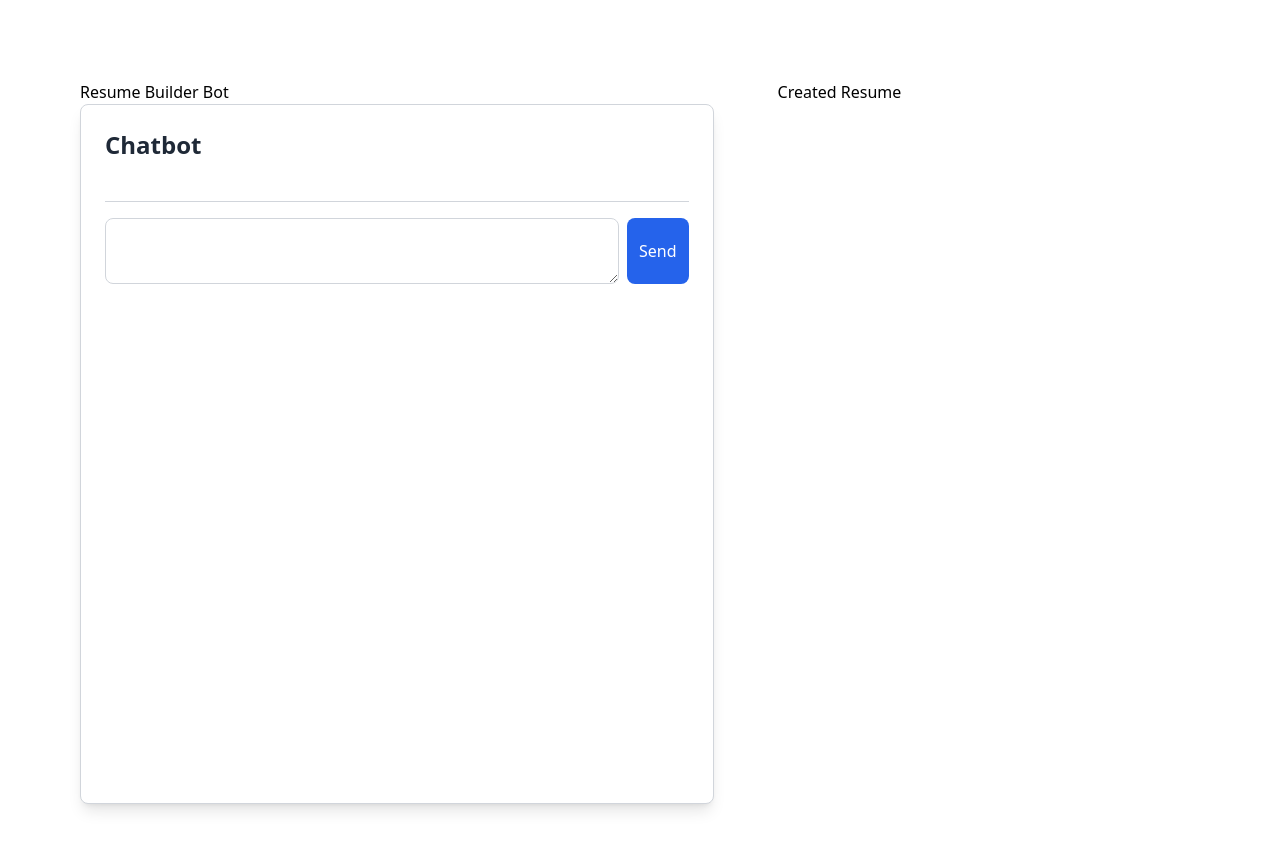
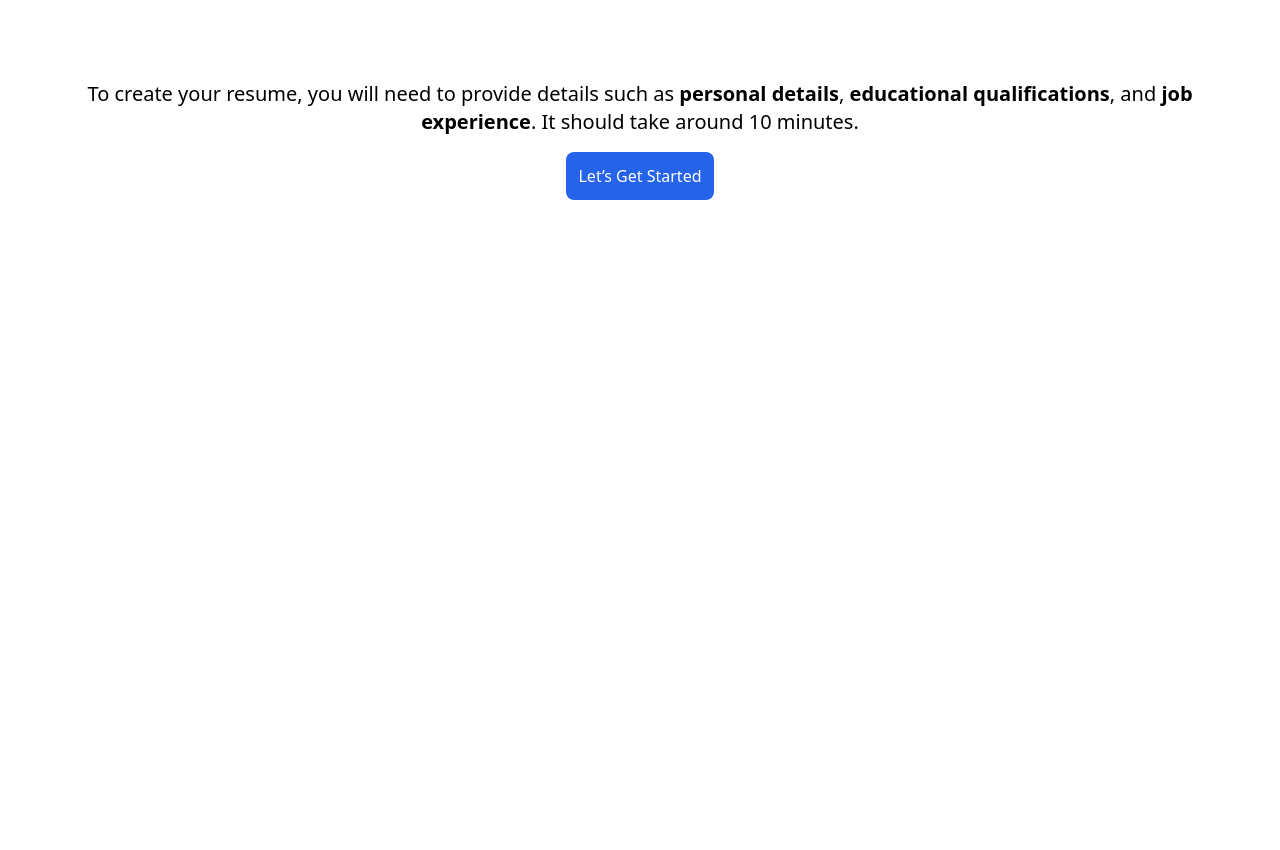
Before and after one commit to SayoniDuttaRoy/unstop-fe, a Next.js app: page /resume-builder in a window 1280 px wide. Shown: the top 850 px of the page. After the commit the page ends 800 px from the top, so only its background shows below. Built offline with nearby package versions, Linux system fonts and the light colour scheme.

Commit message:
resume builder

```diff
--- a/app/resume-builder/page.tsx
+++ b/app/resume-builder/page.tsx
@@ -7,16 +7,16 @@ interface ChatMessage {
   text: string;
 }
 
-export default function page() {
+export default function Page() {
   const [messages, setMessages] = useState<ChatMessage[]>([]);
   const [inputVal, setInputVal] = useState("");
   const [runId, setRunId] = useState("");
   const [createdResume, setCreatedResume] = useState("");
+  const [showChatbot, setShowChatbot] = useState(false); // New state to control display
 
-  const handleUserMessageSend = async () => {
-    const messageToSend = inputVal.trim();
+  const handleUserMessageSend = async (message?: string) => {
+    const messageToSend = inputVal.trim() || message || "";
     if (messageToSend === "") {
-      // Do not send empty messages
       return;
     }
     const newMessage: ChatMessage = { role: "user", text: messageToSend };
@@ -81,7 +81,7 @@ export default function page() {
         const decodedValue = decoder.decode(value, { stream: true });
         partialData += decodedValue;
         let lines = partialData.split("\n");
-        partialData = lines.pop() || ""; // Save incomplete line for next iteration
+        partialData = lines.pop() || "";
         for (let line of lines) {
           line = line.trim();
           if (line.startsWith("data:")) {
@@ -100,14 +100,12 @@ export default function page() {
                   setMessages((chatMessages: any) => {
                     const lastMessage = chatMessages[chatMessages.length - 1];
                     if (lastMessage && lastMessage.role === "ai") {
-                      // Remove the last message if it's from a bot
                       const updatedMessages = chatMessages.slice(0, -1);
                       return [
                         ...updatedMessages,
                         { text: streamingOutputMsg, role: "ai" },
                       ];
                     }
-                    // If the last message is not from a bot, just add the new bot message
                     return [
                       ...chatMessages,
                       { text: streamingOutputMsg, role: "ai" },
@@ -130,12 +128,36 @@ export default function page() {
     return streamingOutputMsg;
   };
 
+  const startChat = () => {
+    handleUserMessageSend("Start");
+    setShowChatbot(true);
+  }
+
   return (
     <div className="flex gap-16 p-20">
+      {!showChatbot ? (
+        <div className="w-full text-center">
+          <p className="text-xl mb-4">
+            To create your resume, you will need to provide details such as{" "}
+            <strong>personal details</strong>,{" "}
+            <strong>educational qualifications</strong>, and{" "}
+            <strong>job experience</strong>. It should take around 10 minutes.
+          </p>
+          <button
+            onClick={() => startChat()}
+            className="p-3 bg-blue-600 text-white rounded-lg hover:bg-blue-700 transition-colors"
+          >
+            Let’s Get Started
+          </button>
+        </div>
+      ) : (
+        <>
           <div className="w-[60%]">
             <p>Resume Builder Bot</p>
             <div className="max-w-2xl w-full p-6 border border-gray-300 rounded-lg shadow-lg space-y-4 bg-white h-[700px] overflow-y-auto">
-          <h2 className="text-2xl font-semibold text-gray-800 mb-4">Chatbot</h2>
+              <h2 className="text-2xl font-semibold text-gray-800 mb-4">
+                Chatbot
+              </h2>
               <div className="space-y-4 p-3 border-b border-gray-300">
                 {messages.map((message, index) => (
                   <div
@@ -178,6 +200,8 @@ export default function page() {
               <ReactMarkdown>{createdResume}</ReactMarkdown>
             </div>
           </div>
+        </>
+      )}
     </div>
   );
 }
```
Lines whose indentation alone changed are shown as unchanged.
